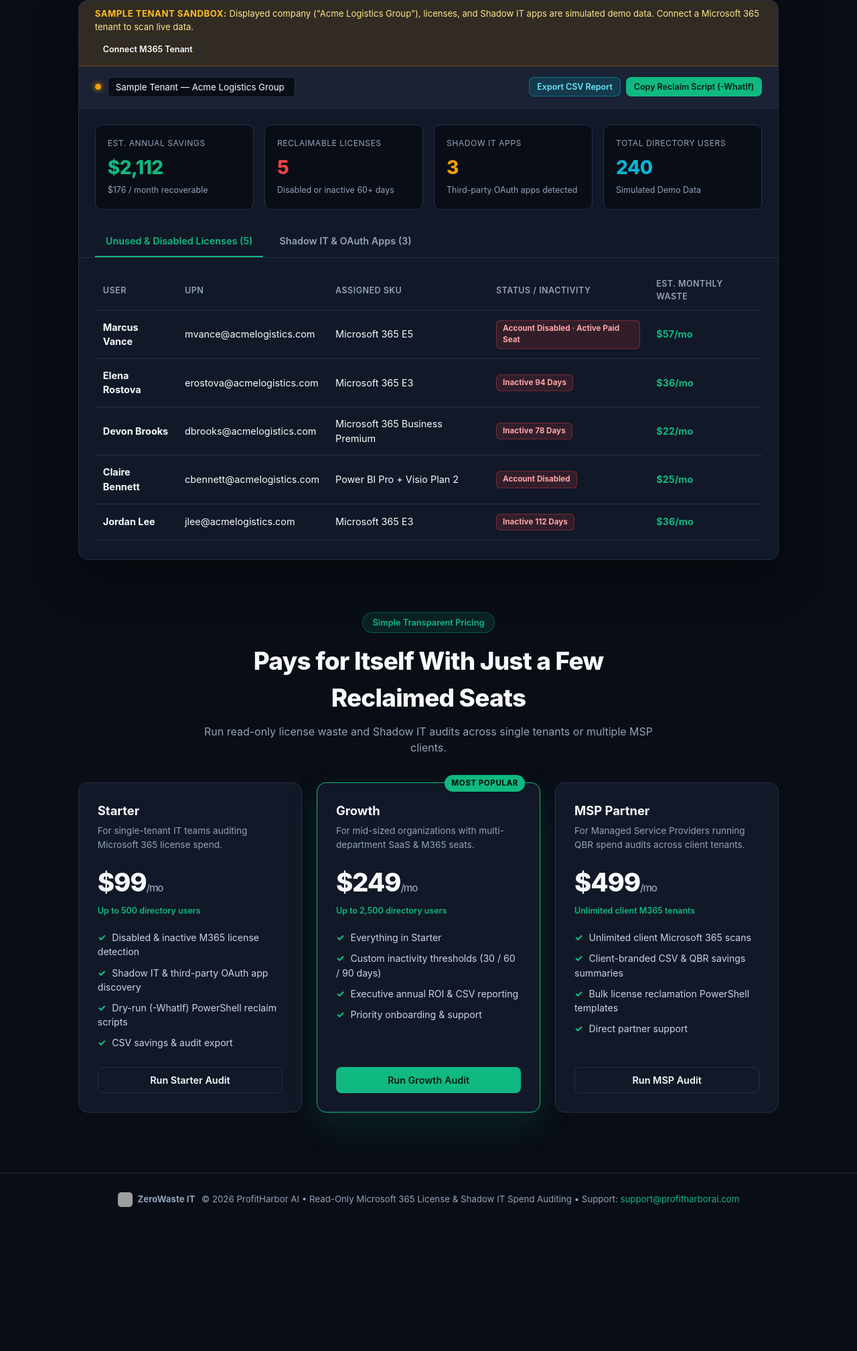
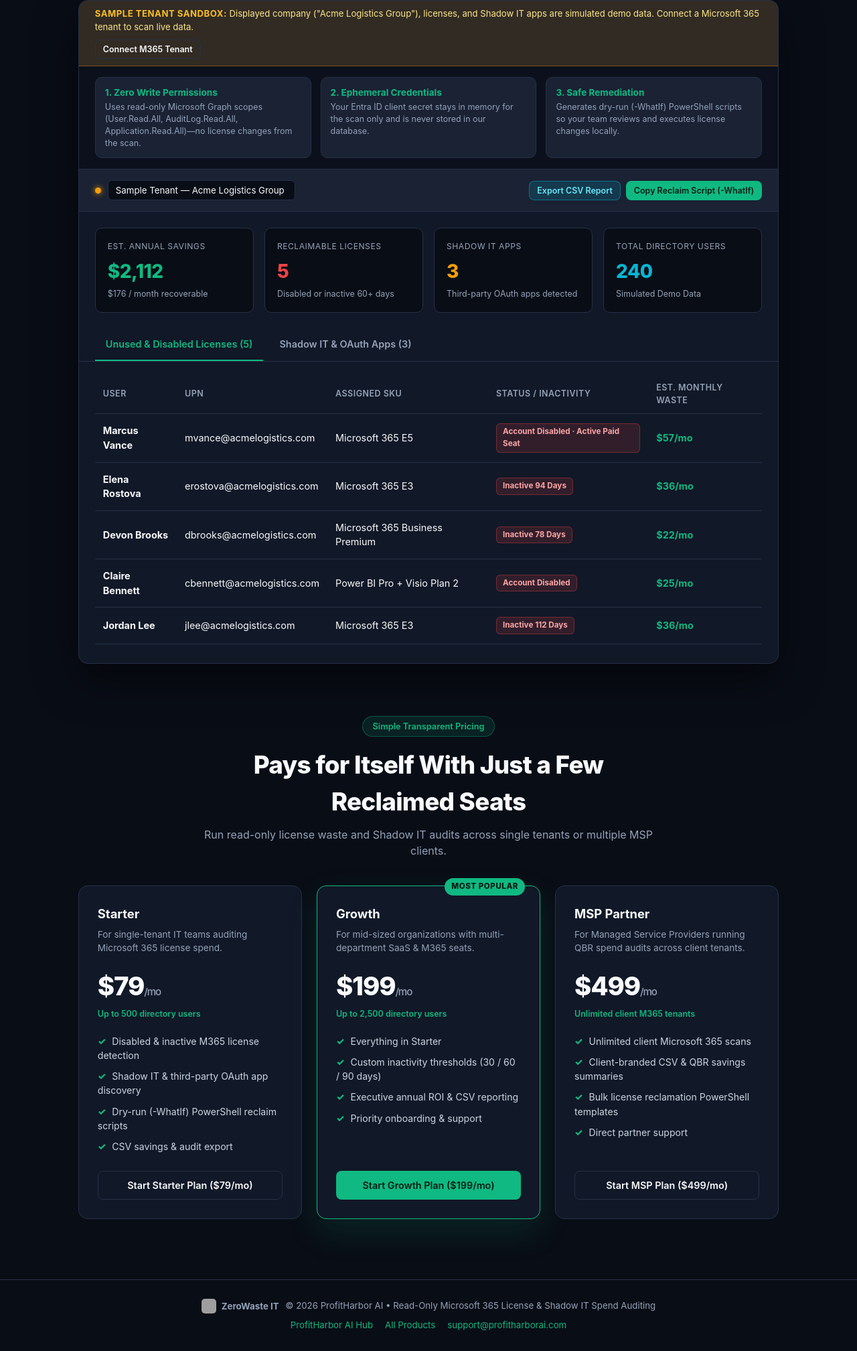
Before and after one commit to Bluemagic920/zerowaste-it, a plain HTML site: page index.html in a window 1280 px wide. Shown: the part 561-2578 px from the top of the page at 67% size. Before the commit the page ends 2391 px from the top, so only its background shows below. Drawn offline with nearby package versions, Linux system fonts and the light colour scheme; grey boxes are pictures that could not be loaded.

Commit message:
Add files via upload

```diff
--- a/index.html
+++ b/index.html
@@ -36,10 +36,6 @@
     .nav-actions { display: flex; gap: 10px; align-items: center; flex-wrap: wrap; }
     .nav-link { color: var(--muted); text-decoration: none; font-size: 0.88rem; font-weight: 600; padding: 6px 10px; transition: 0.15s; }
     .nav-link:hover { color: var(--text); }
-    .user-chip {
-      font-size: 0.8rem; color: var(--accent); background: rgba(16, 185, 129, 0.12);
-      border: 1px solid rgba(16, 185, 129, 0.35); padding: 5px 11px; border-radius: 999px;
-    }
 
     .btn {
       padding: 10px 18px; border-radius: 8px; font-weight: 600; font-size: 0.9rem;
@@ -81,6 +77,16 @@
     }
     .demo-banner strong { color: #fbbf24; text-transform: uppercase; letter-spacing: 0.04em; }
 
+    .trust-strip {
+      display: grid; grid-template-columns: repeat(3, 1fr); gap: 14px;
+      padding: 16px 24px; background: rgba(9, 13, 22, 0.65); border-bottom: 1px solid var(--border);
+    }
+    .trust-item {
+      background: var(--surface-2); border: 1px solid var(--border); border-radius: 10px; padding: 12px 14px;
+    }
+    .trust-title { font-size: 0.85rem; font-weight: 700; color: var(--accent); margin-bottom: 3px; }
+    .trust-copy { font-size: 0.78rem; color: var(--muted); line-height: 1.45; }
+
     .dash-topbar {
       display: flex; flex-wrap: wrap; justify-content: space-between; align-items: center; gap: 12px;
       padding: 16px 24px; background: var(--surface-2); border-bottom: 1px solid var(--border);
@@ -120,7 +126,6 @@
     .badge { padding: 3px 9px; border-radius: 6px; font-size: 0.73rem; font-weight: 700; display: inline-block; }
     .badge-waste { background: rgba(239, 68, 68, 0.15); color: #fca5a5; border: 1px solid rgba(239, 68, 68, 0.35); }
     .badge-shadow { background: rgba(245, 158, 11, 0.15); color: #fcd34d; border: 1px solid rgba(245, 158, 11, 0.35); }
-    .badge-ok { background: rgba(16, 185, 129, 0.15); color: #6ee7b7; border: 1px solid rgba(16, 185, 129, 0.35); }
 
     .pricing-section { max-width: 1200px; margin: 0 auto 90px; padding: 10px 6% 0; }
     .pricing-header { text-align: center; max-width: 680px; margin: 0 auto 40px; }
@@ -150,8 +155,10 @@
       color: var(--muted); font-size: 0.83rem;
     }
     footer a { color: var(--accent); text-decoration: none; }
+    footer a:hover { text-decoration: underline; }
     .footer-brand { display: inline-flex; align-items: center; gap: 8px; vertical-align: middle; margin-right: 6px; }
     .footer-logo { width: 22px; height: 22px; border-radius: 5px; object-fit: cover; }
+    .footer-links { margin-top: 8px; display: flex; justify-content: center; gap: 18px; flex-wrap: wrap; }
 
     .modal-backdrop {
       display: none; position: fixed; inset: 0; background: rgba(0, 0, 0, 0.75); z-index: 100;
@@ -182,6 +189,10 @@
       white-space: pre-wrap; color: #e2e8f0; margin-top: 6px; max-height: 300px; overflow-y: auto;
     }
     .modal-actions { display: flex; justify-content: flex-end; gap: 10px; margin-top: 18px; flex-wrap: wrap; }
+
+    @media (max-width: 820px) {
+      .trust-strip { grid-template-columns: 1fr; }
+    }
   </style>
 </head>
 <body>
@@ -196,7 +207,7 @@
       <a href="#audit" class="nav-link">Spend Audit</a>
       <a href="#pricing" class="nav-link">Pricing</a>
       <button class="btn btn-outline btn-sm" onclick="loadSampleData()">Reset Demo</button>
-      <button class="btn btn-primary btn-sm" onclick="openConnectModal()">Run M365 Spend Scan</button>
+      <a href="#pricing" class="btn btn-primary btn-sm">Start Plan</a>
     </div>
   </nav>
 
@@ -221,6 +232,21 @@
           <strong>Sample Tenant Sandbox:</strong> Displayed company ("Acme Logistics Group"), licenses, and Shadow IT apps are simulated demo data. Connect a Microsoft 365 tenant to scan live data.
         </div>
         <button class="btn btn-outline btn-sm" onclick="openConnectModal()">Connect M365 Tenant</button>
+      </div>
+
+      <div class="trust-strip" aria-label="Security and architecture highlights">
+        <div class="trust-item">
+          <div class="trust-title">1. Zero Write Permissions</div>
+          <div class="trust-copy">Uses read-only Microsoft Graph scopes (<code>User.Read.All</code>, <code>AuditLog.Read.All</code>, <code>Application.Read.All</code>)—no license changes from the scan.</div>
+        </div>
+        <div class="trust-item">
+          <div class="trust-title">2. Ephemeral Credentials</div>
+          <div class="trust-copy">Your Entra ID client secret stays in memory for the scan only and is never stored in our database.</div>
+        </div>
+        <div class="trust-item">
+          <div class="trust-title">3. Safe Remediation</div>
+          <div class="trust-copy">Generates dry-run (<code>-WhatIf</code>) PowerShell scripts so your team reviews and executes license changes locally.</div>
+        </div>
       </div>
 
       <div class="dash-topbar">
@@ -305,7 +331,7 @@
         <div>
           <div class="plan-name">Starter</div>
           <div class="plan-desc">For single-tenant IT teams auditing Microsoft 365 license spend.</div>
-          <div class="plan-price">$99<span>/mo</span></div>
+          <div class="plan-price">$79<span>/mo</span></div>
           <div class="plan-roi">Up to 500 directory users</div>
           <ul class="plan-features">
             <li>Disabled &amp; inactive M365 license detection</li>
@@ -314,7 +340,7 @@
             <li>CSV savings &amp; audit export</li>
           </ul>
         </div>
-        <button class="btn btn-outline btn-block" onclick="openConnectModal()">Run Starter Audit</button>
+        <a href="https://buy.stripe.com/3cIbJ08472Le3dt4frfnO00" target="_blank" rel="noopener noreferrer" class="btn btn-outline btn-block">Start Starter Plan ($79/mo)</a>
       </div>
 
       <div class="plan-card featured">
@@ -322,7 +348,7 @@
         <div>
           <div class="plan-name">Growth</div>
           <div class="plan-desc">For mid-sized organizations with multi-department SaaS &amp; M365 seats.</div>
-          <div class="plan-price">$249<span>/mo</span></div>
+          <div class="plan-price">$199<span>/mo</span></div>
           <div class="plan-roi">Up to 2,500 directory users</div>
           <ul class="plan-features">
             <li>Everything in Starter</li>
@@ -331,7 +357,7 @@
             <li>Priority onboarding &amp; support</li>
           </ul>
         </div>
-        <button class="btn btn-primary btn-block" onclick="openConnectModal()">Run Growth Audit</button>
+        <a href="https://buy.stripe.com/7sY00idor99CaFVbHTfnO01" target="_blank" rel="noopener noreferrer" class="btn btn-primary btn-block">Start Growth Plan ($199/mo)</a>
       </div>
 
       <div class="plan-card">
@@ -347,7 +373,7 @@
             <li>Direct partner support</li>
           </ul>
         </div>
-        <button class="btn btn-outline btn-block" onclick="openConnectModal()">Run MSP Audit</button>
+        <a href="https://buy.stripe.com/8x2aEWfwz99C15leU5fnO02" target="_blank" rel="noopener noreferrer" class="btn btn-outline btn-block">Start MSP Plan ($499/mo)</a>
       </div>
     </div>
   </section>
@@ -357,8 +383,12 @@
       <img src="zerowaste-logo.jpg" alt="" class="footer-logo" onerror="this.style.display='none';" />
       <strong>ZeroWaste IT</strong>
     </span>
-    &copy; 2026 ProfitHarbor AI &bull; Read-Only Microsoft 365 License &amp; Shadow IT Spend Auditing &bull;
-    Support: <a href="mailto:support@profitharborai.com">support@profitharborai.com</a>
+    &copy; 2026 ProfitHarbor AI &bull; Read-Only Microsoft 365 License &amp; Shadow IT Spend Auditing
+    <div class="footer-links">
+      <a href="https://profitharborai.com" target="_blank" rel="noopener noreferrer">ProfitHarbor AI Hub</a>
+      <a href="https://profitharborai.com/products.html" target="_blank" rel="noopener noreferrer">All Products</a>
+      <a href="mailto:support@profitharborai.com">support@profitharborai.com</a>
+    </div>
   </footer>
 
   <!-- Connect Modal -->
```
